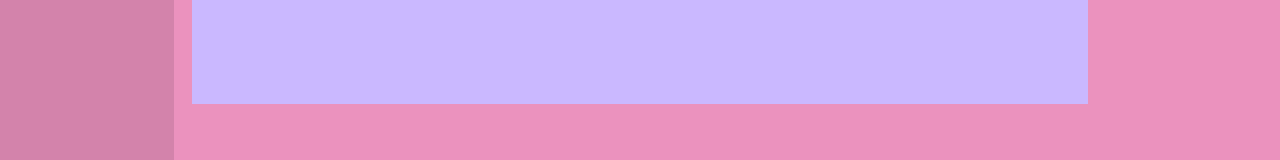
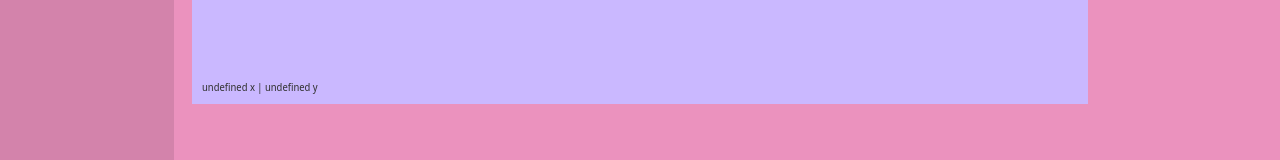
Before and after one commit to vicentelyrio/collisions, a React (Vite) app: page / in a window 1280 px wide. Shown: the part 576-736 px from the top of the page. Built offline with nearby package versions, Linux system fonts and the light colour scheme.

Commit message:
feat(setup): displaying mouse coordinates

```diff
--- a/src/components/Demo/Demo.jsx
+++ b/src/components/Demo/Demo.jsx
@@ -1,19 +1,22 @@
 import React, { useRef, useState, useCallback } from 'react'
 
-import { getRectBounds } from '@hooks/helpers'
+import { getRectBounds, getBounds } from '@hooks/helpers'
 
 import * as Styled from './Demo.styles'
 
 export { TYPES } from './Demo.styles'
 
 export const Demo = ({ useCollision, elementType, targetType }) => {
+  const container = useRef(null)
   const element = useRef(null)
   const target = useRef(null)
   const { collided } = useCollision(element, target)
   const [elementPosition, setPointPosition] = useState({})
+  const [coord, setCoords] = useState({ clientX: 0, clientY: 0 })
 
   const onMouseMove = useCallback((event) => {
     const [x, y] = getRectBounds(event.currentTarget)
+    const [cx, cy, cw, ch] = getRectBounds(container.current)
     const { clientX, clientY } = event
     const { offsetWidth, offsetHeight } = element.current
 
@@ -21,12 +24,14 @@ export const Demo = ({ useCollision, elementType, targetType }) => {
       left: `${clientX - x - (offsetWidth / 2)}px`,
       top: `${clientY - y - (offsetHeight / 2)}px`
     })
+    setCoords({ x: getBounds(clientX - cx, 0, cw), y: getBounds(clientY - cy, 0, ch) })
   }, [])
 
   return (
-    <Styled.Demo onMouseMove={onMouseMove} $collided={collided}>
-      <Styled.Element $type={elementType} ref={element} style={elementPosition} />
-      <Styled.Target $type={targetType} ref={target} />
+    <Styled.Demo ref={container} onMouseMove={onMouseMove} $collided={collided}>
+      <Styled.Element ref={element} $type={elementType} style={elementPosition} />
+      <Styled.Target ref={target} $type={targetType} />
+      <Styled.Coords children={`${coord.x} x | ${coord.y} y`} />
     </Styled.Demo>
   )
 }
--- a/src/components/Demo/Demo.styles.js
+++ b/src/components/Demo/Demo.styles.js
@@ -21,6 +21,16 @@ export const Demo = styled.section`
   bottom: 0;
   margin: auto;
   overflow: hidden;
+`
+
+export const Coords = styled.div`
+  font-size: 10px;
+  color: ${({ theme }) => theme.colors.gray};
+  position: absolute;
+  left: 0;
+  right: 0;
+  bottom: 0;
+  padding: 10px;
 `
 
 export const Base = styled.div`
```
